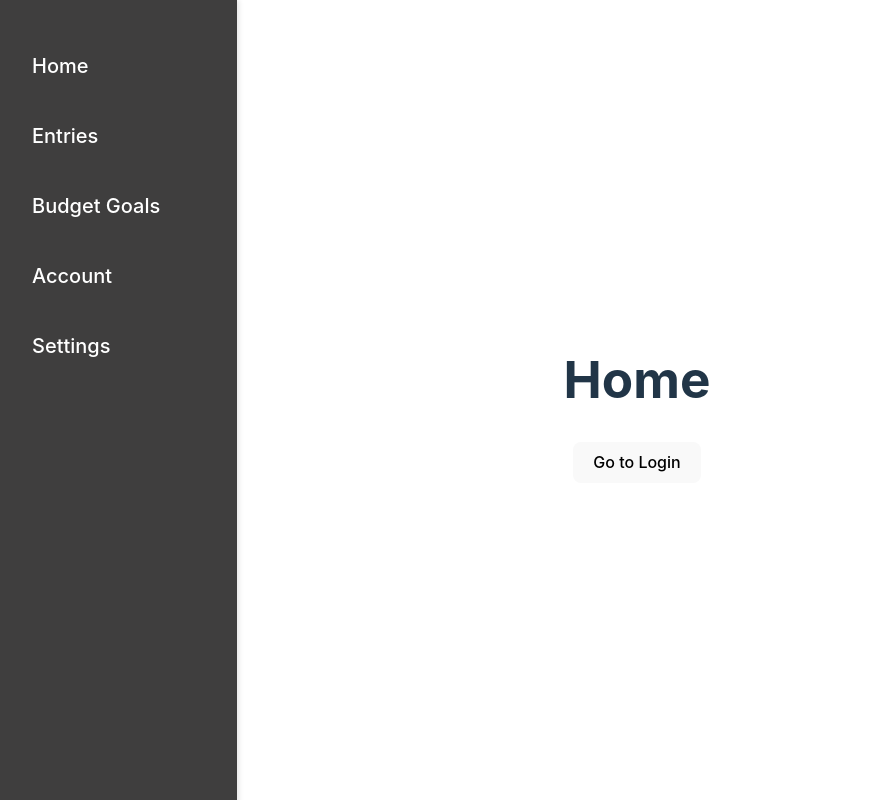
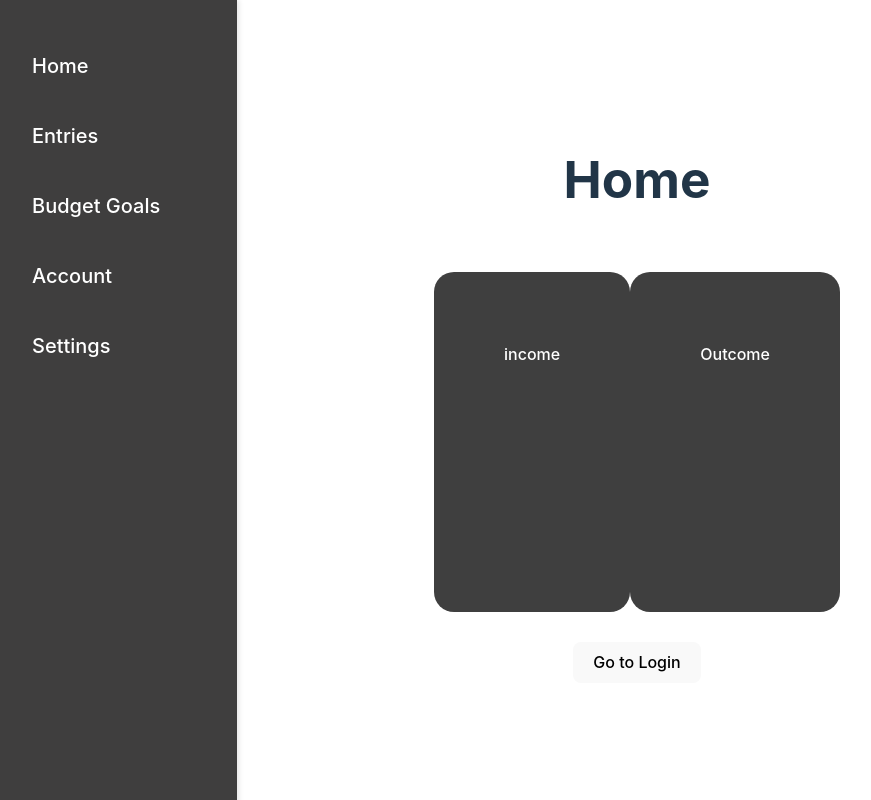
Before and after one commit to Torsoto/BudgetBuddy, a React (Vite) app: page / in a window 1280 px wide. Shown: the whole page, without its empty margins (3-874 px from the left). Built offline with nearby package versions, Linux system fonts and the light colour scheme.

Commit message:
worked on home page

```diff
--- a/src/components/Sidebar.jsx
+++ b/src/components/Sidebar.jsx
@@ -1,6 +1,7 @@
 import React from 'react';
 import { Link } from 'react-router-dom';
 import '../styles/Sidebar.css'; // Assuming you have a CSS file for styling the sidebar
+import logo from '../assets/Frame 1.jpg'
 
 const Sidebar = () => {
   return (
--- a/src/pages/Settings.jsx
+++ b/src/pages/Settings.jsx
@@ -7,6 +7,7 @@ const Settings = () => {
       <Sidebar></Sidebar>
       <div className='content'>
         <h1>Settings</h1>
+
       </div>
     </div>
   )
--- a/src/pages/homepage.jsx
+++ b/src/pages/homepage.jsx
@@ -1,7 +1,7 @@
-import React, { useState } from 'react';
-import Sidebar from '../components/Sidebar';
-import { Link } from 'react-router-dom';
-import '../styles/Homepage.css';
+import React, { useState } from "react";
+import Sidebar from "../components/Sidebar";
+import { Link } from "react-router-dom";
+import "../styles/homepage.css";
 
 const Homepage = () => {
   const [isSidebarOpen, setSidebarOpen] = useState(false);
@@ -11,7 +11,14 @@ const Homepage = () => {
       <Sidebar />
       <div className="content">
         <h1>Home</h1>
-                <div className='inputs'></div>
+        <div className="diagram-section">
+          <div className="income-container">
+            <a>income</a>
+          </div>
+          <div className="outcome-container">
+            <a>Outcome</a>
+          </div>
+        </div>
         <Link to="/login">
           <button>Go to Login</button>
         </Link>
--- a/src/styles/homepage.css
+++ b/src/styles/homepage.css
@@ -6,3 +6,27 @@
   flex-grow: 1;
   padding: 20px;
 }
+
+.diagram-section {
+  display: flex;
+}
+
+.income-container {
+  justify-content: space-between;
+  background-color: #3f3f3f;
+  border-radius: 20px;
+  padding: 70px;
+  margin: 30px 0;
+  height: 200px;
+  width: 100%;
+}
+
+.outcome-container {
+  justify-content: space-between;
+  background-color: #3f3f3f;
+  border-radius: 20px;
+  padding: 70px;
+  margin: 30px 0;
+  height: 200px;
+  width: 100%;
+}
```
Also changed, not shown: src/assets/Frame 1.jpg (added), src/styles/Sidebar.css (line endings or trailing spaces). Lines whose indentation alone changed are shown as unchanged.
